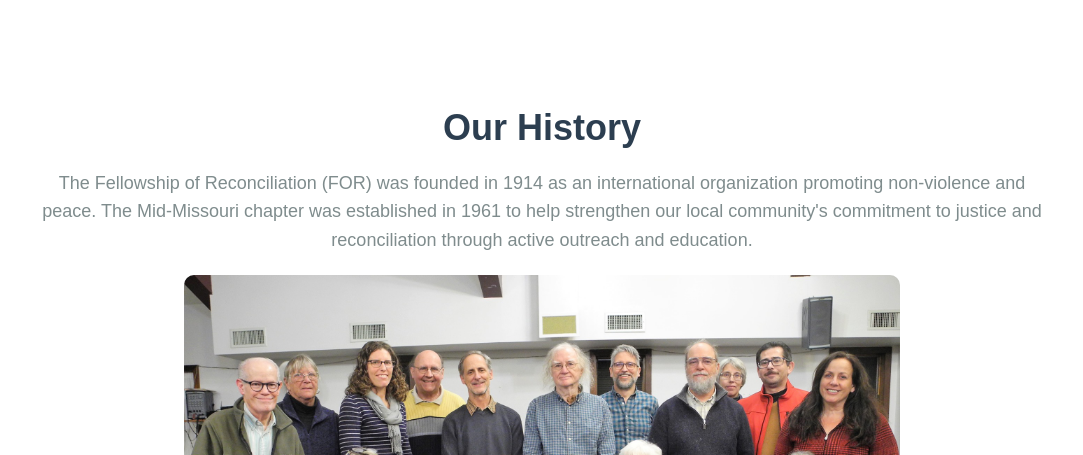
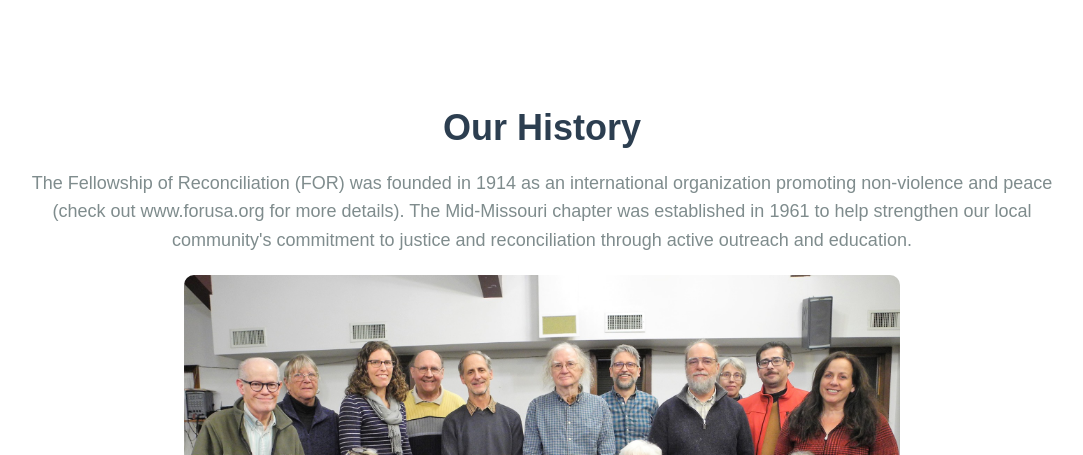
Before and after one commit to MidMoFOR/Website, a plain HTML site: page about.html in a window 1280 px wide. Shown: the part 725-1180 px from the top of the page, without its empty margins (98-1181 px from the left). Drawn offline with Linux system fonts and the light colour scheme.

Commit message:
Update about.html

```diff
--- a/about.html
+++ b/about.html
@@ -26,7 +26,7 @@
     <div class="container">
         <section class="section">
             <h2>Our History</h2>
-            <p>The Fellowship of Reconciliation (FOR) was founded in 1914 as an international organization promoting non-violence and peace. The Mid-Missouri chapter was established in 1961 to help strengthen our local community's commitment to justice and reconciliation through active outreach and education.</p>
+            <p>The Fellowship of Reconciliation (FOR) was founded in 1914 as an international organization promoting non-violence and peace (check out www.forusa.org for more details). The Mid-Missouri chapter was established in 1961 to help strengthen our local community's commitment to justice and reconciliation through active outreach and education.</p>
 		<img src="images/formembers.jpg" height=70% width=70% style="margin-top: 20px; border-radius: 10px;" >
         </section>
 
```
